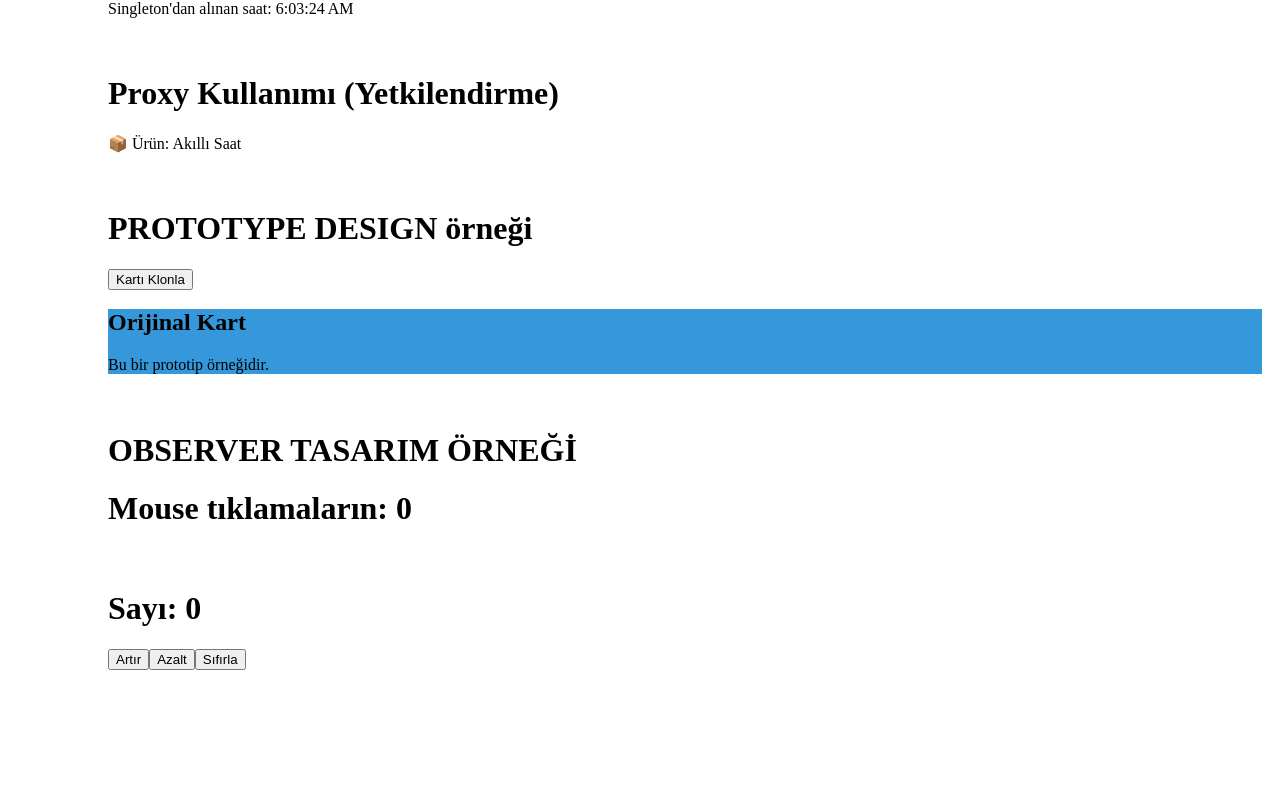
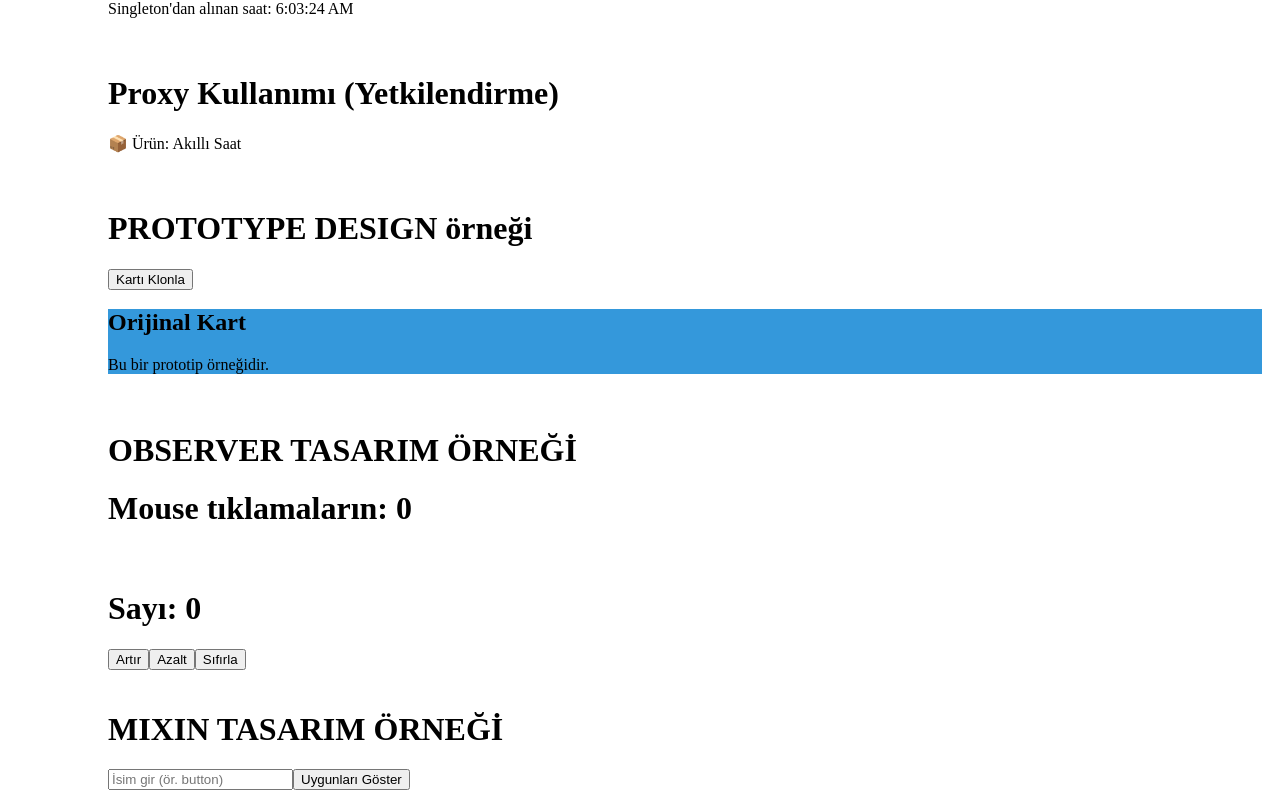
Before and after one commit to AliEnes23/enes-odev, a Next.js app: page / in a window 1280 px wide. Shown: the part 219-1027 px from the top of the page. Before the commit the page ends 907 px from the top, so only its background shows below. Built offline with nearby package versions, Linux system fonts and the light colour scheme.

Commit message:
update mixin pattern

```diff
--- /dev/null
+++ b/design-patterns/mixin_pattern/mixin.tsx
@@ -0,0 +1,98 @@
+import { useState } from "react";
+
+type Option = {
+  label: string;
+  value: string;
+};
+
+const availableOptions: Option[] = [
+  { label: "Dark Mode", value: "dark" },
+  { label: "Animations", value: "animation" },
+  { label: "Accessibility", value: "a11y" },
+];
+
+type CreatedMixinSet = {
+  name: string;
+  mixins: string[];
+};
+
+export default function AvailableMixin() {
+  const [inputName, setInputName] = useState("");
+  const [showOptions, setShowOptions] = useState(false);
+  const [selected, setSelected] = useState<string[]>([]);
+  const [createdMixins, setCreatedMixins] = useState<CreatedMixinSet[]>([]);
+
+  const toggleSelection = (value: string) => {
+    setSelected(prev =>
+      prev.includes(value)
+        ? prev.filter(v => v !== value)
+        : [...prev, value]
+    );
+  };
+
+  const handleCreate = () => {
+    if (!inputName.trim() || selected.length === 0) return;
+
+    const mixins = selected.map(option => `${inputName}-${option}`);
+    setCreatedMixins(prev => [...prev, { name: inputName, mixins }]);
+    setInputName(""); // reset
+    setSelected([]);  // reset
+  };
+
+  return (
+    <div className="p-4 max-w-md mx-auto bg-white shadow rounded">
+      <input
+        type="text"
+        className="border px-3 py-1 w-full rounded mb-4"
+        placeholder="İsim gir (ör. button)"
+        value={inputName}
+        onChange={e => setInputName(e.target.value)}
+      />
+      <button
+        onClick={() => setShowOptions(prev => !prev)}
+        className="bg-black text-white border-0 px-4 py-2 rounded mb-4"
+      >
+        {showOptions ? "Gizle" : "Uygunları Göster"}
+      </button>
+
+      {showOptions && (
+        <div className="mb-4 space-y-2">
+          {availableOptions.map(opt => (
+            <label
+              key={opt.value}
+              className="flex items-center space-x-2 cursor-pointer"
+            >
+              <input
+                type="checkbox"
+                checked={selected.includes(opt.value)}
+                onChange={() => toggleSelection(opt.value)}
+              />
+              <span>{opt.label}</span>
+            </label>
+          ))}
+          <button
+            onClick={handleCreate}
+            className="mt-2 bg-green-500 text-white border-0 px-4 py-1 rounded"
+          >
+            Seçilenlerden Oluştur
+          </button>
+        </div>
+      )}
+
+      {createdMixins.length > 0 && (
+        <div className="mt-4 space-y-4">
+          {createdMixins.map((set, index) => (
+            <div key={index}>
+              <h3 className="font-bold">{set.name} için Mixins:</h3>
+              <ul className="list-disc list-inside">
+                {set.mixins.map(m => (
+                  <li key={m}>{m}</li>
+                ))}
+              </ul>
+            </div>
+          ))}
+        </div>
+      )}
+    </div>
+  );
+}
--- a/pages/index.tsx
+++ b/pages/index.tsx
@@ -1,6 +1,6 @@
 import React, { useState } from "react";
 import BubbleSort from "../sort/bubble_sort";
-import SingletonExample from "../design-patterns/singleton";
+import SingletonExample from "../design-patterns/singleton/singleton";
 import ProxyProductExample from "../design-patterns/proxy_pattern/proxy_pattern";
 import { InfoCard } from "../design-patterns/prototype_pattern/CardPrototype";
 import CardComponent from "../design-patterns/prototype_pattern/CardComponent";
@@ -8,6 +8,7 @@ import ObserverComponent from "../design-patterns/observer_pattern/observerComp"
 import { useCounter } from "../design-patterns/module_pattern/counter/counter";
 import { CounterDisplay } from "../design-patterns/module_pattern/comps/counter-display";
 import { CounterControls } from "../design-patterns/module_pattern/comps/counter-controls";
+import AvailableMixin from "../design-patterns/mixin_pattern/mixin";
 
 export default function Index() {
   //girilen değer state'i
@@ -97,6 +98,14 @@ export default function Index() {
         <CounterDisplay count={value} />
         <CounterControls onIncrement={() => handleUpdate(counter.increment)} onDecrement={() => handleUpdate(counter.decrement)} onReset={() => handleUpdate(counter.reset)} />
       </div>
+
+
+        <div className="p-8 space-y-4" style={{ padding: 10, paddingLeft: 100 }}>
+        <h1>MIXIN TASARIM ÖRNEĞİ</h1>{" "}
+        <div>
+          <AvailableMixin />
+        </div>
+      </div>
     </>
   );
 }
```
Also changed, not shown: design-patterns/singleton/singleton.tsx (renamed from design-patterns/singleton.tsx).
